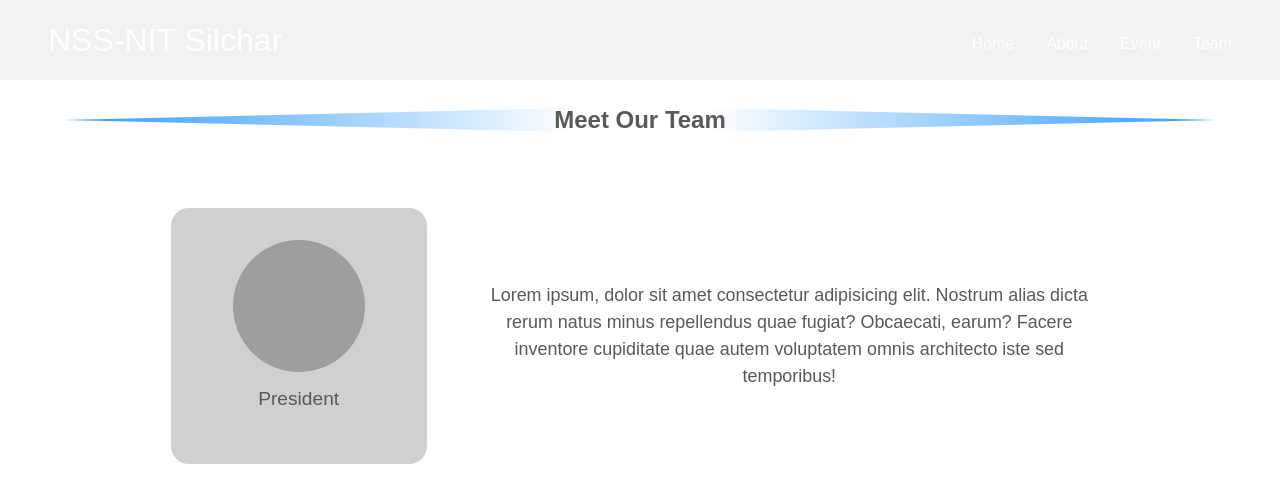
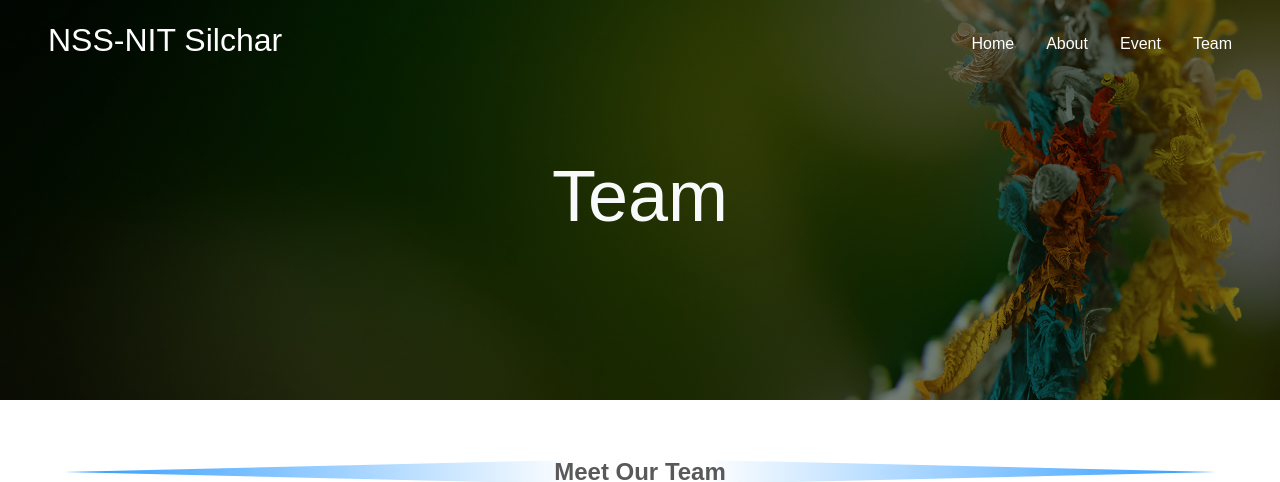
Before and after one commit to Doobiii/project_nss, a React (Create React App) app: page /Team in a window 1280 px wide. Shown: the top 482 px of the page. Built offline with nearby package versions, Linux system fonts and the light colour scheme; grey boxes are pictures that could not be loaded; some icons are missing.

Commit message:
UPD: team page hero section added

```diff
--- /dev/null
+++ b/src/components/shared/Title-page/Header.jsx
@@ -0,0 +1,13 @@
+import "./Header.scss"
+
+const Header = ({title}) => {
+  return (
+    <header className="mt-0 w-100">
+      <div className="container h-100 d-flex align-items-center justify-content-center">
+        <h1 className="text-light display-2">{title}</h1>
+      </div>
+    </header>
+  );
+};
+
+export default Header;
--- /dev/null
+++ b/src/components/shared/Title-page/Header.scss
@@ -0,0 +1,6 @@
+header {
+    background-image: linear-gradient(rgba(0, 0, 0, 0.5), rgba(0, 0, 0, 0.5)), url(../../images/img1.jpg);
+    height: 50vh;
+    background-size: cover;
+    background-position: center;
+}
--- a/src/components/team/Team.jsx
+++ b/src/components/team/Team.jsx
@@ -4,10 +4,12 @@ import SectionTeam from "./Team-comp/Info-section/Section";
 import data from "../../db/team";
 import focus from "../../db/team-focus";
 import TeamCard from "./Team-comp/Card/TeamCard";
+import Header from "../shared/Title-page/Header";
 
 const Team = () => {
   return (
     <div className={styles.Team}>
+      <Header title="Team" />
       <Heading title="Meet Our Team" />
       {focus.map((item) => {
         return (
--- a/src/components/team/Team.module.scss
+++ b/src/components/team/Team.module.scss
@@ -1,15 +1,15 @@
-.Team{
+.Team {
   display: flex;
   width: 100%;
   justify-content: center;
   align-items: center;
   flex-direction: column;
-    margin-top: 5rem;
   margin-bottom: 2rem;
   overflow: hidden;
   gap: 2rem;
   background-color: white;
-    .CardContainer{
+
+  .CardContainer {
     width: 80vw;
     display: flex;
     column-gap: 2rem;
```
Lines whose indentation alone changed are shown as unchanged.
